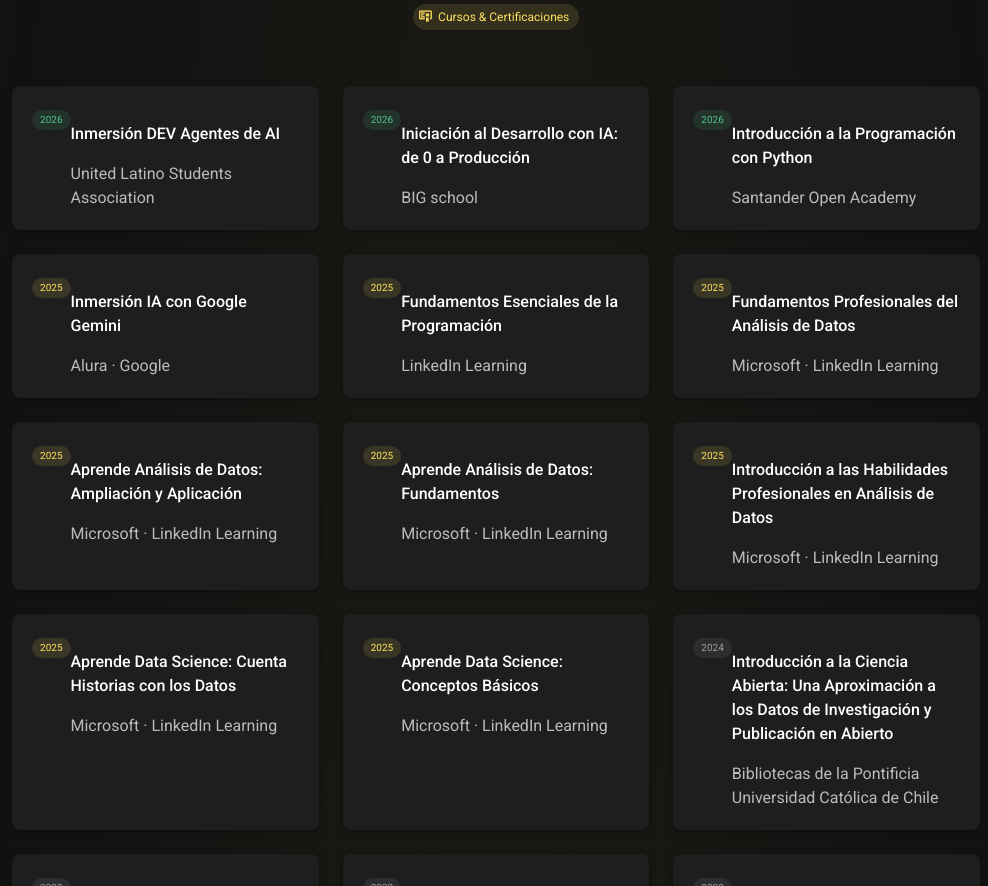
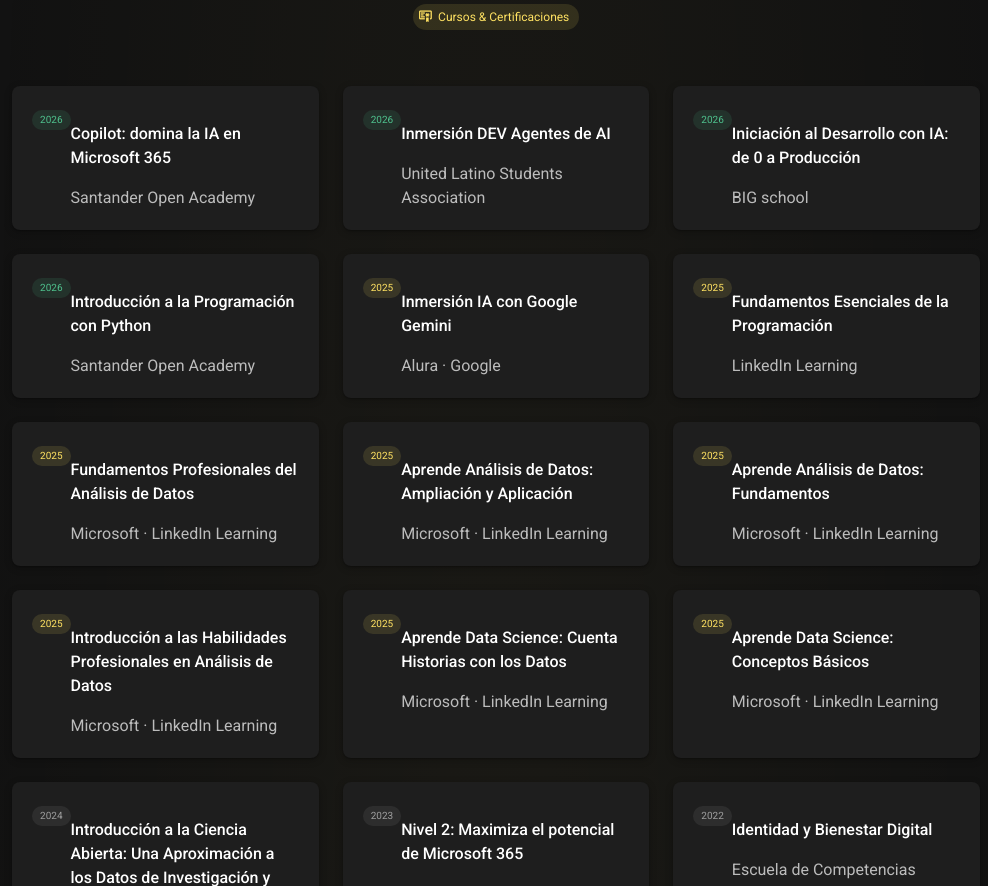
Before and after one commit to jltamayocabello-droid/mi-portafolio-vuetify, a Vue app: page / in a window 1280 px wide. Shown: the part 6500-7386 px from the top of the page, without its empty margins (144-1132 px from the left). Built offline with nearby package versions, Linux system fonts and the light colour scheme.

Commit message:
Se añade curso Copilot: domina la IA en Microsoft 365

```diff
--- a/src/pages/HomePage.vue
+++ b/src/pages/HomePage.vue
@@ -714,6 +714,12 @@
   const courses = [
     {
       year: '2026',
+      title: 'Copilot: domina la IA en Microsoft 365',
+      provider: 'Santander Open Academy',
+      color: 'primary',
+    },
+    {
+      year: '2026',
       title: 'Inmersión DEV Agentes de AI',
       provider: 'United Latino Students Association',
       color: 'primary',
```
